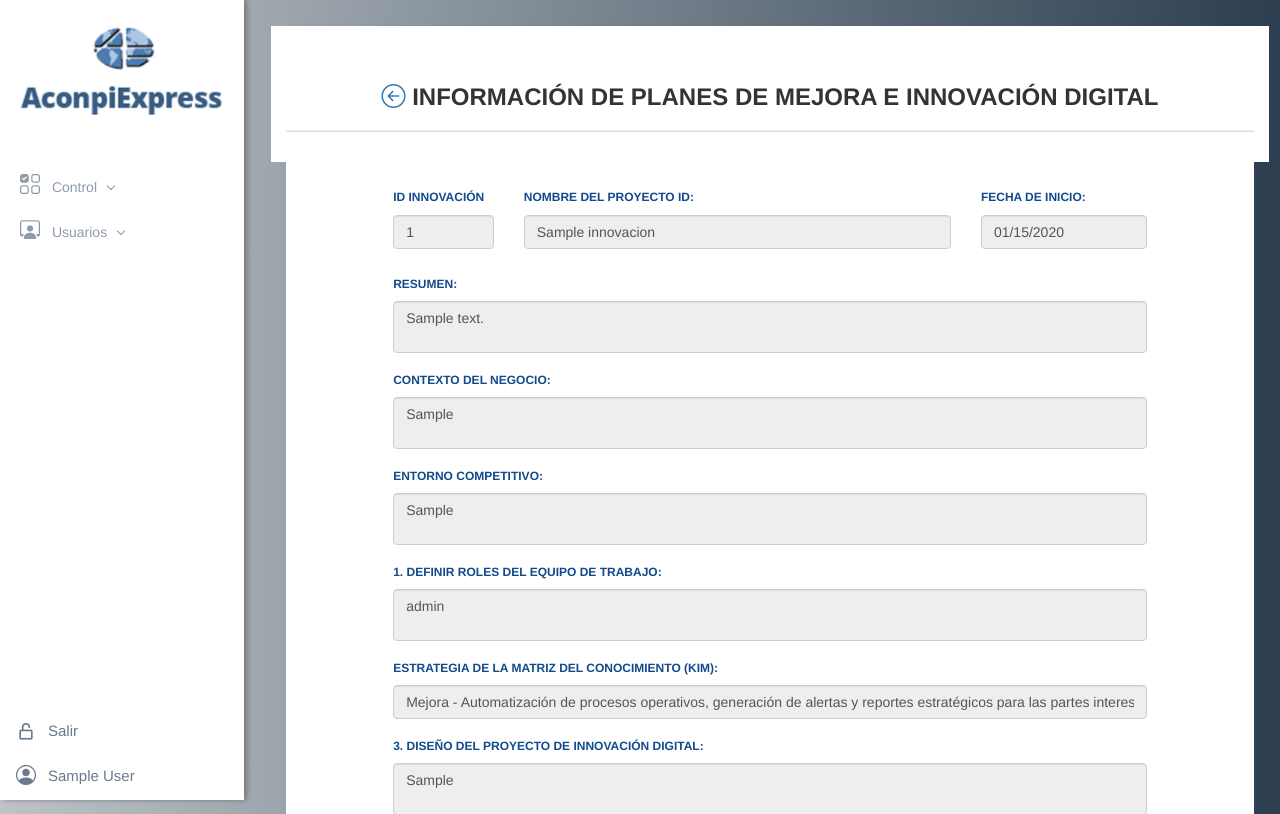
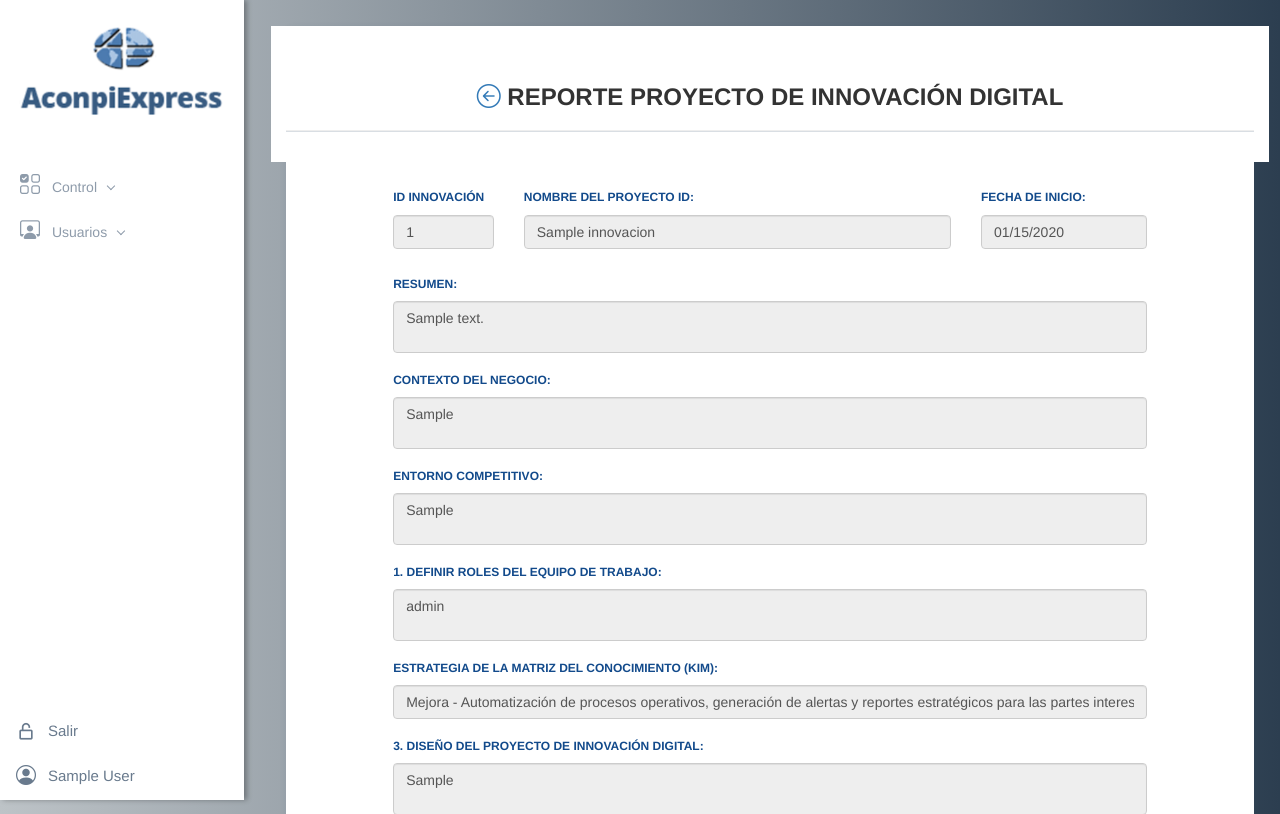
Before and after one commit to pedroingsis/aconpi, a Flask app: page /reporte-innovacion/1 in a window 1280 px wide. Shown: the top 814 px of the page. Run offline with Flask 3, Linux system fonts and the light colour scheme; the visitor is signed in with stand-in values (Sample User, id 1); data comes from the database, SQL or seed files in the repository; tables that the repository leaves empty hold one stand-in row (values such as "Sample post"); some libraries are stand-ins or nearby versions.

Commit message:
Cambio Pedro

```diff
--- a/templates/public/innovacion/detalles_innovacion.html
+++ b/templates/public/innovacion/detalles_innovacion.html
@@ -12,7 +12,7 @@
 {% if detalle_innovacion %}
 <div class="container">
   <div class="card" style="padding: 20px; margin-top: 20px;">
-    <h3 class="text-center mt-5 mb-3 fw-bold">INFORMACIÓN DE PLANES DE MEJORA E INNOVACIÓN DIGITAL</h3>
+    <h3 class="text-center mt-5 mb-3 fw-bold">ACTUALIZANDO PROYECTOS DE INNOVACIÓN DIGITAL</h3>
     <hr />
 
     <!-- Formulario Multi-Paso -->
--- a/templates/public/innovacion/innovacion_report.html
+++ b/templates/public/innovacion/innovacion_report.html
@@ -18,7 +18,7 @@
         <a href="/lista-de-innovaciones">
           <i class="bi bi-arrow-left-circle"></i>
         </a>
-        INFORMACIÓN DE PLANES DE MEJORA E INNOVACIÓN DIGITAL
+        REPORTE PROYECTO DE INNOVACIÓN DIGITAL
       </h3>
       <hr />
     </div>
```
